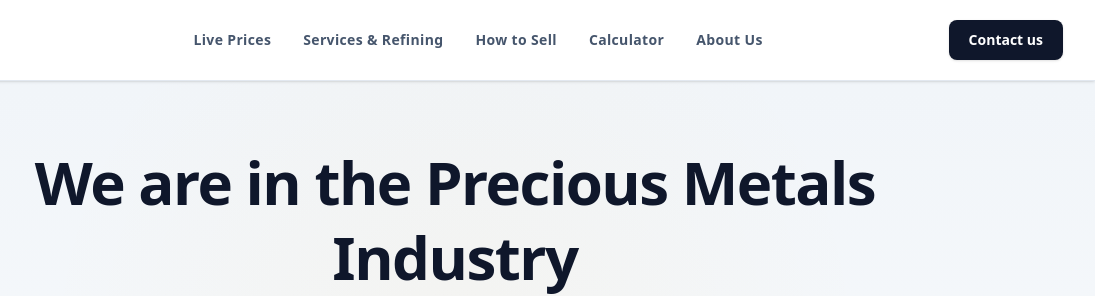
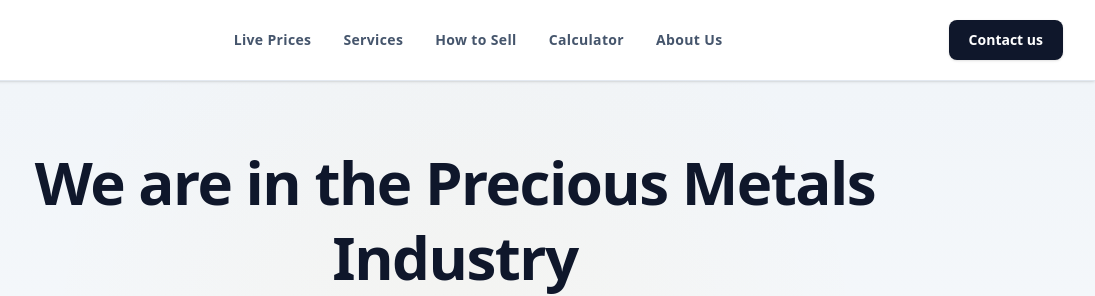
Before and after one commit to YopDude/metals, a plain HTML site: page index.html in a window 1280 px wide. Shown: the top 296 px of the page, 185-1280 px from the left. Drawn offline with nearby package versions, Linux system fonts and the light colour scheme; no server answers.

Commit message:
title-change.html

```diff
--- a/index.html
+++ b/index.html
@@ -28,7 +28,7 @@
             <!-- Navigation Links -->
             <nav class="hidden md:flex items-center space-x-8 text-sm font-semibold tracking-wide text-slate-600">
                 <a href="#live-prices" class="hover:text-amber-600 transition-colors">Live Prices</a>
-                <a href="#services" class="hover:text-amber-600 transition-colors">Services &amp; Refining</a>
+                <a href="#services" class="hover:text-amber-600 transition-colors">Services</a>
                 <a href="#how-to-sell" class="hover:text-amber-600 transition-colors">How to Sell</a>
                 <a href="#calculator" class="hover:text-amber-600 transition-colors">Calculator</a>
                 <a href="#about" class="hover:text-amber-600 transition-colors">About Us</a>
```
